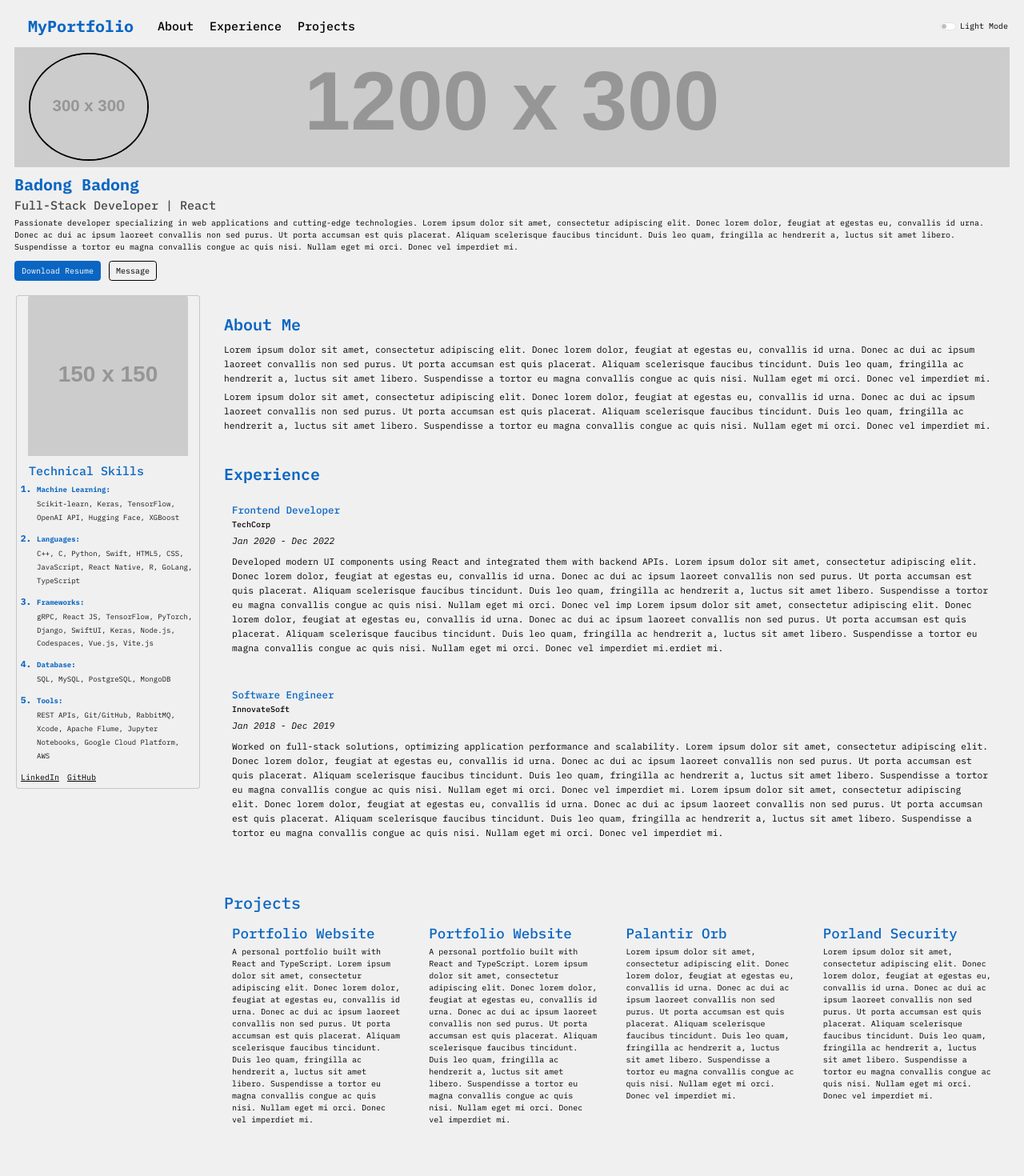
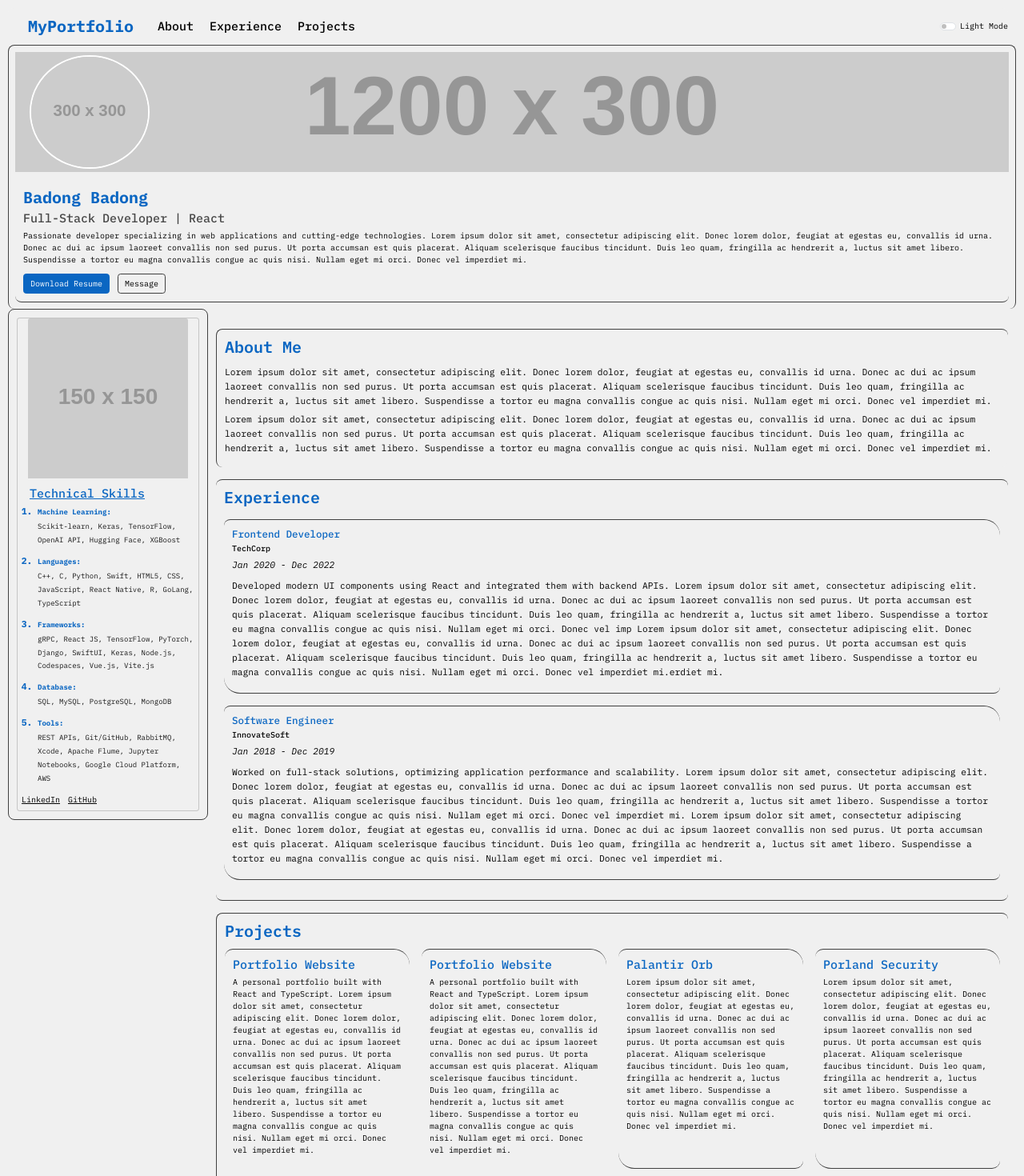
Before and after one commit to onyangojerry/portfolio-react, a React (Vite) app: page / in a window 1280 px wide. Shown: the top 1470 px of the page at 80% size. Built offline with nearby package versions, Linux system fonts and the light colour scheme.

Commit message:
final changes to template before deployment to netflify

```diff
--- a/src/components/Buttons/_buttons.scss
+++ b/src/components/Buttons/_buttons.scss
@@ -1,7 +1,7 @@
 button.btn.btn-primary {
   background-color: var(--button-bg);
   color: var(--button-text);
-  // border-color: var(--button-bg);
+  border-color: var(--button-bg);
   font-size: 1rem;
   padding: 0.4rem 0.8rem;
   margin-right: 1rem;
--- a/src/components/Container/_container.scss
+++ b/src/components/Container/_container.scss
@@ -6,7 +6,6 @@
     display: flex;
     flex-direction: column;
     align-items: center;
-    border: 3px solid green !important;
 
     @media (min-width: 768px) {
       flex-direction: row;
--- a/src/components/ExperienceTimeline/_experience-timeline.scss
+++ b/src/components/ExperienceTimeline/_experience-timeline.scss
@@ -5,6 +5,10 @@
     padding: 1rem; // Adjust padding as needed
     background-color: var(--bg-color);
     color: var(--text-color);
+    border-radius: 8px;
+    border-top: 0.1px solid var(--border-color);
+    border-bottom: 0.1px solid var(--border-color);
+
 
     h2 {
       font-size: var(--font-size-heading);
@@ -17,8 +21,11 @@
       margin-bottom: 1.5rem; // Spacing between experience items
       padding: 1rem;
       background-color: var(--bg-color);
-      border: 0.1px solid var(--border-color);
+      border-bottom: 0.1px solid var(--border-color);
       border-radius: 8px;
+      border-top: 0.1px solid var(--border-color);
+      border-top-right-radius: 20px;
+      border-bottom-left-radius: 20px;
 
       h4 {
         font-size: 1.25rem;
--- a/src/components/HeroSection/_hero-section.scss
+++ b/src/components/HeroSection/_hero-section.scss
@@ -10,10 +10,11 @@
     box-sizing: border-box;
     padding: 0.8rem;
     min-height: 100px;
-    margin-top: -20px;
-    border-bottom: 0.1px solid var(--border-color);
+    margin-top: -15px;
+    border-right: 0.1px solid var(--border-color);
     border-radius: 8px;
     border-top: 0.1px solid var(--border-color);
+    border-left: 0.1px solid var(--border-color);
 
     .hero-banner {
       position: relative;
@@ -30,16 +31,16 @@
     }
 
     .profile-picture {
-        border: 2px solid var(--text-color);
+        border: 2.5px solid white;
         position: absolute;
-        bottom: 8px; // Overlaps the picture with the banner
+        bottom: 4px; // Overlaps the picture with the banner
         left: 7.5%;
         transform: translateX(-50%);
         background: transparent;
         border-radius: 50%;
         overflow: hidden;
         width: 60%;
-        height: 90%;
+        height: 95%;
         max-width: 150px;
         img {
             width: 100%; // Scales with viewport width
--- a/src/components/Navbar/_navbar.scss
+++ b/src/components/Navbar/_navbar.scss
@@ -5,6 +5,7 @@
     color: var(--text-color);
     font-family: 'IBM Plex Mono', monospace;
     margin-right: 1rem;
+    border-radius: 8px;
   }
 
   .custom-navbar .navbar-links .nav-link {
--- a/src/components/ProfileDetails/_profile-details.scss
+++ b/src/components/ProfileDetails/_profile-details.scss
@@ -3,8 +3,10 @@
 .hero-content {
     text-align: left;
     margin-top: 1rem; /* Adjust as needed */
-    padding: 0;
+    padding: 1rem;
     font-family: 'IBM Plex Mono', monospace;
+    border-radius: 8px;
+    border-bottom: 0.1px solid var(--border-color);
 
     .profile-info {
       h1 {
--- a/src/components/Projects/Projects.tsx
+++ b/src/components/Projects/Projects.tsx
@@ -22,31 +22,31 @@ const projects = [
     title: "Portfolio Website",
     description:
       "A personal portfolio built with React and TypeScript. Lorem ipsum dolor sit amet, consectetur adipiscing elit. Donec lorem dolor, feugiat at egestas eu, convallis id urna. Donec ac dui ac ipsum laoreet convallis non sed purus. Ut porta accumsan est quis placerat. Aliquam scelerisque faucibus tincidunt. Duis leo quam, fringilla ac hendrerit a, luctus sit amet libero. Suspendisse a tortor eu magna convallis congue ac quis nisi. Nullam eget mi orci. Donec vel imperdiet mi.",
-    link: "https://github.com",
+    link: "https://github.com/branley1",
   },
   {
     title: "Portfolio Website",
     description:
       "A personal portfolio built with React and TypeScript. Lorem ipsum dolor sit amet, consectetur adipiscing elit. Donec lorem dolor, feugiat at egestas eu, convallis id urna. Donec ac dui ac ipsum laoreet convallis non sed purus. Ut porta accumsan est quis placerat. Aliquam scelerisque faucibus tincidunt. Duis leo quam, fringilla ac hendrerit a, luctus sit amet libero. Suspendisse a tortor eu magna convallis congue ac quis nisi. Nullam eget mi orci. Donec vel imperdiet mi.",
-    link: "https://github.com",
+    link: "https://github.com/branley1",
   },
   {
     title: "Palantir Orb",
     description:
       "Lorem ipsum dolor sit amet, consectetur adipiscing elit. Donec lorem dolor, feugiat at egestas eu, convallis id urna. Donec ac dui ac ipsum laoreet convallis non sed purus. Ut porta accumsan est quis placerat. Aliquam scelerisque faucibus tincidunt. Duis leo quam, fringilla ac hendrerit a, luctus sit amet libero. Suspendisse a tortor eu magna convallis congue ac quis nisi. Nullam eget mi orci. Donec vel imperdiet mi.",
-    link: "https://github.com",
+    link: "https://github.com/branley1",
   },
   {
     title: "Porland Security",
     description:
       "Lorem ipsum dolor sit amet, consectetur adipiscing elit. Donec lorem dolor, feugiat at egestas eu, convallis id urna. Donec ac dui ac ipsum laoreet convallis non sed purus. Ut porta accumsan est quis placerat. Aliquam scelerisque faucibus tincidunt. Duis leo quam, fringilla ac hendrerit a, luctus sit amet libero. Suspendisse a tortor eu magna convallis congue ac quis nisi. Nullam eget mi orci. Donec vel imperdiet mi.",
-    link: "https://github.com",
+    link: "https://github.com/branley1",
   },
   {
     title: "Another one",
     description:
       "A personal portfolio built with React and TypeScript. Lorem ipsum dolor sit amet, consectetur adipiscing elit. Donec lorem dolor, feugiat at egestas eu, convallis id urna. Donec ac dui ac ipsum laoreet convallis non sed purus. Ut porta accumsan est quis placerat. Aliquam scelerisque faucibus tincidunt. Duis leo quam, fringilla ac hendrerit a, luctus sit amet libero. Suspendisse a tortor eu magna convallis congue ac quis nisi. Nullam eget mi orci. Donec vel imperdiet mi.",
-    link: "https://github.com",
+    link: "https://github.com/branley1",
   },
 ];
 
--- a/src/components/Projects/_projects.scss
+++ b/src/components/Projects/_projects.scss
@@ -3,6 +3,10 @@
   color: var(--text-color);
   padding: 1rem;
   font-family: 'IBM Plex Mono', monospace;
+  border-radius: 8px;
+  border-top: 0.1px solid var(--border-color);
+  border-bottom: 0.1px solid var(--border-color);
+  border-left: 0.1px solid var(--border-color);
 }
 
 .project-grid {
@@ -13,25 +17,33 @@
 
 .projects-section h2 {
   font-size: var(--font-size-heading);
-  font-weight: 500;
+  font-weight: 600;
   color: var(--heading-color);
 }
 
 
 .project-card {
+  margin-top: 5px;
   background-color: var(--bg-color);
   color: var(--text-color);
   border-radius: 10px;
-  border: 1px solid var(--border-color);
+  border-top: 0.1px solid var(--border-color);
+  border-bottom: 0.1px solid var(--border-color);
   padding: 1rem;
   transition: transform 0.2s, box-shadow 0.2s;
   display: flex;
   flex-direction: column;
+  border-top-right-radius: 20px;
+  border-bottom-left-radius: 20px;
 
   .btn {
     opacity: 0;
     transition: opacity 0.3s;
     color: var(--button-text);
+  }
+
+  h3 {
+    font-size: var(--font-size-subheading);
   }
 }
 
--- a/src/components/Sidebar/_sidebar.scss
+++ b/src/components/Sidebar/_sidebar.scss
@@ -12,6 +12,7 @@
     flex-shrink: 0;
     border-right: 0.1px solid var(--border-color);
     border-bottom: 0.1px solid var(--border-color);
+    border-top: 0.1px solid var(--border-color);
     border-left: 0.1px solid var(--border-color);
     border-radius: 8px;
     font-size: var(--font-size-body);
@@ -66,4 +67,5 @@
     color: var(--heading-color);
     font-weight: 500;
     margin-left: 1rem;
+    text-decoration: underline;
   }
--- a/src/styles/abstracts/_variables.scss
+++ b/src/styles/abstracts/_variables.scss
@@ -9,6 +9,7 @@
     --button-text: #ffffff;
     --card-bg: #F0F0F0;
     --heading-color: #0a66c2; /* LinkedIn blue */
+    --border-color: #404040;
     --container-padding: 24px;
     --max-content-width: 1200px;
     --box-shadow-color: rgba(0, 0, 0, 0.2);
```
